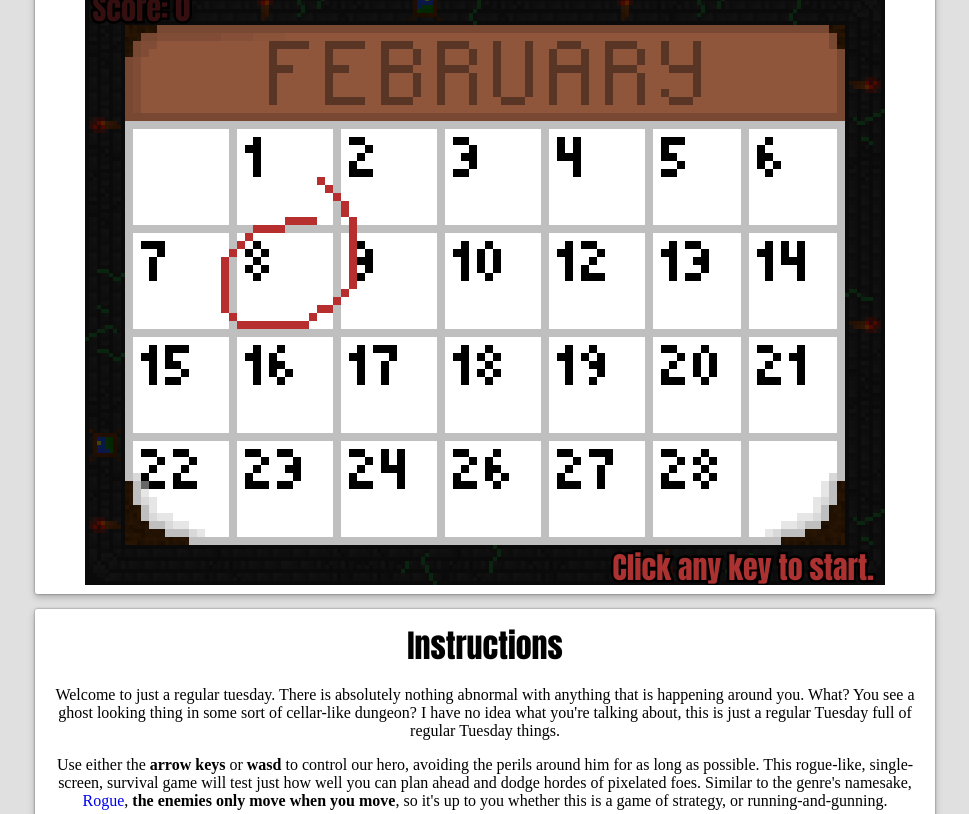
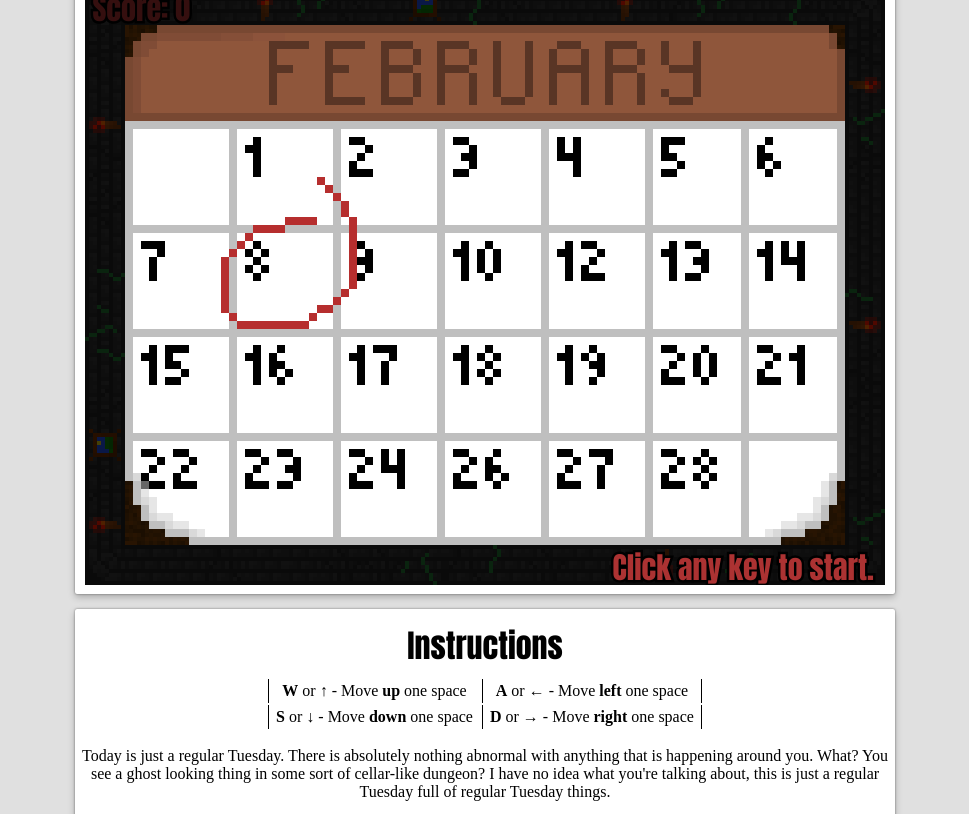
Before and after one commit to petetetete/cs413-project1, a plain HTML site: page index.html in a window 1280 px wide. Shown: the part 98-912 px from the top of the page, without its empty margins (155-1124 px from the left). Drawn offline with Linux system fonts and the light colour scheme; animation ran at ten frames a second; a script that the page names is missing.

Commit message:
Update text and edit readability

```diff
--- a/index.html
+++ b/index.html
@@ -10,6 +10,13 @@
 			font-family: Impact;
 			font-weight: normal;
 			margin: 7px;
+		}
+		td {
+			padding: 3px 7px;
+			border-left: 1px solid black;
+		}
+		td:last-child {
+			border-right: 1px solid black;
 		}
 		.material {
 			position: relative;
@@ -27,7 +34,7 @@
 	</style>
 </head>
 <body>
-	<div style="width:80%;margin:0 auto;max-width:900px;text-align:center;">
+	<div style="width:80%;margin:0 auto;max-width:820px;text-align:center;">
 		<div class="material">
 			<h1>Just a Regular Tuesday</h1>
 			<div id="gameport" style="margin:0 auto"></div>
@@ -35,8 +42,20 @@
 
 		<div class="material">
 			<h1>Instructions</h1>
-			<p>Welcome to just a regular tuesday. There is absolutely nothing abnormal with anything that is happening around you. What? You see a ghost looking thing in some sort of cellar-like dungeon? I have no idea what you're talking about, this is just a regular Tuesday full of regular Tuesday things.</p>
-			<p>Use either the <b>arrow keys</b> or <b>wasd</b> to control our hero, avoiding the perils around him for as long as possible. This rogue-like, single-screen, survival game will test just how well you can plan ahead and dodge hordes of pixelated foes. Similar to the genre's namesake, <a href="https://en.wikipedia.org/wiki/Rogue_(video_game)" style="text-decoration:none;">Rogue</a>, <b>the enemies only move when you move</b>, so it's up to you whether this is a game of strategy, or running-and-gunning.</p>
+
+			<table align="center">
+				<tr>
+					<td><b>W</b> or <b>&#8593;</b> - Move <b>up</b> one space</td>
+					<td><b>A</b> or <b>&#8592;</b> - Move <b>left</b> one space</td>
+				</tr>
+				<tr>
+					<td><b>S</b> or <b>&#8595;</b> - Move <b>down</b> one space</td>
+					<td><b>D</b> or <b>&#8594;</b> - Move <b>right</b> one space</td>
+				</tr>
+			</table>
+
+			<p>Today is just a regular Tuesday. There is absolutely nothing abnormal with anything that is happening around you. What? You see a ghost looking thing in some sort of cellar-like dungeon? I have no idea what you're talking about, this is just a regular Tuesday full of regular Tuesday things.</p>
+			<p>Use either the <b>arrow keys</b> or <b>wasd</b> to control the everyday hero, avoiding the perils around him for as long as possible. This rogue-like, single-screen, survival game will test just how well you can plan ahead and dodge hordes of pixelated foes. Similar to the genre's namesake, <a href="https://en.wikipedia.org/wiki/Rogue_(video_game)" style="text-decoration:none;">Rogue</a>, <b>the enemies only move when you move</b>, so it's up to you whether you plan out methodically, or sprint around like a mad-man.</p>
 		</div>
 
 		<div class="material">
--- a/js/game.js
+++ b/js/game.js
@@ -42,6 +42,7 @@ player.position.y = playerSpawn[1];
 stage.addChild(player);
 
 // Create the game over screen and hide it from view
+// Game over is a seperate container so that future features could be added
 var gameOver = new PIXI.Container();
 gameOverPicture = new PIXI.Sprite(textures.gameover);
 gameOverPicture.position.x = 0;
@@ -76,6 +77,7 @@ gameport.addEventListener("click", onKeyDown);
 // Function used to handle key presses and movement in game
 function onKeyDown(key) {
 
+	// If the game has just begun, remove the intro screen on any action
 	if (calendar.visible) {
 		calendar.visible = false;
 		startText.visible = false;
@@ -122,6 +124,7 @@ function onKeyDown(key) {
 
     // If the user did press a valid key
     // Order of operations is ipmortant here, newly spawned enemies don't move in the same tick
+    // Score is always incremented regardless of whether you die in this frame or not, you still clicked the button
     if (moved) {
     	updateScore();
     	moveEnemies();
@@ -131,7 +134,7 @@ function onKeyDown(key) {
     		document.removeEventListener('keydown', onKeyDown);
     	}
     	else {
-    		if ((score) % 10 === 0 || score === 1) spawnEnemy();	// Spawn an enemy every 10 waves and the starting wave
+    		if ((score) % 10 === 0 || score === 1) spawnEnemy();	// Spawn an enemy every 10 moves and the starting move
     	}
     }
 }
@@ -143,6 +146,7 @@ function moveEnemies() {
 	baddies = enemies.children;
 	probMoveTowards = .75;
 
+	// Get the players current position
 	px = player.position.x;
 	py = player.position.y;
 
@@ -193,12 +197,6 @@ function getSpawnCoords() {
 	return [x, y];
 }
 
-// Function used to simply update the current score, or turns the player has been alive
-function updateScore() {
-	scoreText.text = "Score: " + ++score;
-}
-
-
 // Function used to spawn a new enemy
 function spawnEnemy() {
 	enemy = new PIXI.Sprite(textures.enemies[Math.floor(Math.random()*textures.enemies.length)]);
@@ -214,6 +212,11 @@ function spawnEnemy() {
 	enemies.addChildAt(enemy, 0);
 }
 
+// Function used to simply update the current score, or turns the player has been alive
+function updateScore() {
+	scoreText.text = "Score: " + ++score;
+}
+
 // Function to run the game
 function animate(timestamp) {
 	requestAnimationFrame(animate);
```
Also changed, not shown: 1 other file. Lines whose indentation alone changed are shown as unchanged.
